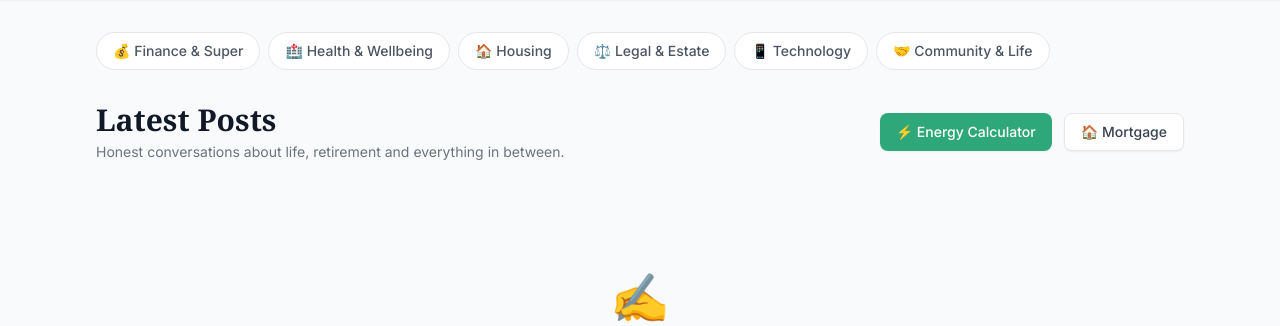
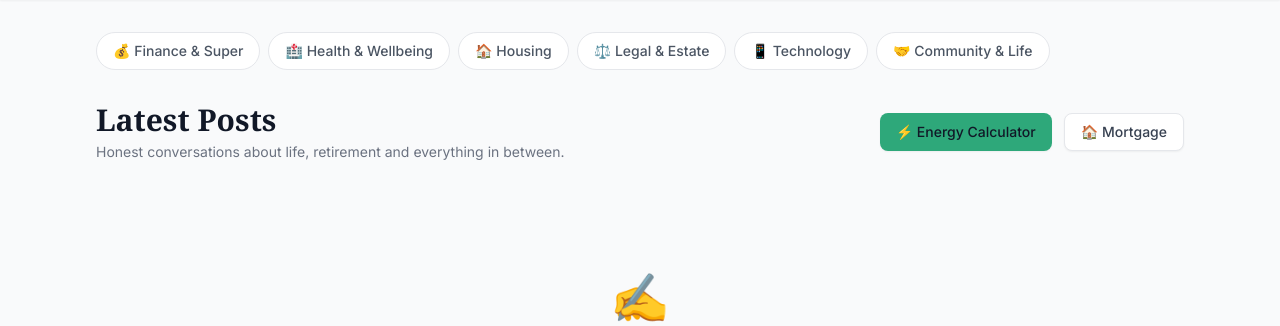
Before and after one commit to pmnoos/as-time-goes-by, a FastAPI app: page /blog in a window 1280 px wide. Shown: the part 65-391 px from the top of the page. Run offline with FastAPI, Linux system fonts and the light colour scheme; parts of the project's set-up code (start-up, migrations or seed data) failed here and were passed over; some libraries are stand-ins or nearby versions.

Commit message:
modified requirments.txt add procfile edited home & post html

```diff
--- a/app/templates/home.html
+++ b/app/templates/home.html
@@ -53,9 +53,9 @@
         {% endif %}
     </div>
     <div class="flex gap-3 flex-wrap">
-        <a href="/energy-calculator"
-           class="inline-flex items-center gap-2 px-4 py-2 bg-brand-500 hover:bg-brand-600
-                  text-white text-sm font-medium rounded-lg transition-colors shadow-sm">
+          <a href="/energy-calculator"
+              class="inline-flex items-center gap-2 px-4 py-2 bg-brand-500 hover:bg-brand-600
+                        text-gray-900 text-sm font-medium rounded-lg transition-colors shadow-sm">
             ⚡ Energy Calculator
         </a>
         <a href="/mortgage"
@@ -146,8 +146,8 @@
     <div class="text-5xl mb-4">✍️</div>
     <h2 class="font-serif text-xl font-bold text-gray-700 dark:text-slate-300 mb-2">No posts yet</h2>
     <p class="text-gray-400 dark:text-slate-500 mb-6">Be the first to share something.</p>
-    <a href="/posts/new"
-       class="inline-block px-6 py-2.5 bg-brand-500 hover:bg-brand-600 text-white font-medium rounded-lg transition-colors">
+     <a href="/posts/new"
+         class="inline-block px-6 py-2.5 bg-brand-500 hover:bg-brand-600 text-gray-900 font-medium rounded-lg transition-colors">
         Write the first post
     </a>
 </div>
--- a/app/templates/post.html
+++ b/app/templates/post.html
@@ -17,7 +17,7 @@
         {{ post.cover_caption }}
     </p>
     {% endif %}
-    {% endif %}
+
 
     <!-- ── Post header ── -->
     <header class="mb-8">
```
Also changed, not shown: requirements.txt (+22 -103 lines), 1 other file.
